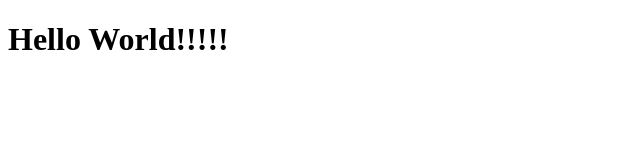
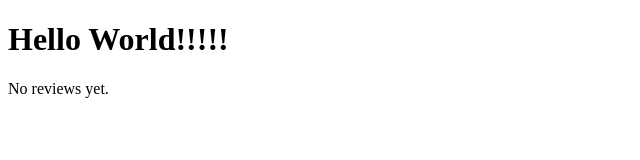
Before and after one commit to pirates-of-the-query-bbean/atelier, a React app: page / in a window 1280 px wide. Shown: the top 160 px of the page, without its empty margins (0-640 px from the left). Built offline with nearby package versions, Linux system fonts and the light colour scheme; the HTML template or start-up script is replaced by a standard one.

Commit message:
Shared Component: 5 stars completed

```diff
--- a/client/src/app.jsx
+++ b/client/src/app.jsx
@@ -1,8 +1,16 @@
 import React from 'react';
+import FiveStars from './sharedComponents/FiveStars.jsx';
 
 const App = () => {
+  const props = 2.5;
+
   return (
-    <h1>Hello World!!!!!</h1>
+    <div>
+      <h1>Hello World!!!!!</h1>
+
+      <FiveStars props={props}/>
+
+    </div>
   )
 }
 
--- /dev/null
+++ b/client/src/sharedComponents/FiveStars.jsx
@@ -0,0 +1,36 @@
+import React from 'react';
+import StarIcon from '@mui/icons-material/Star';
+import StarOutlineIcon from '@mui/icons-material/StarOutline';
+import StarHalfIcon from '@mui/icons-material/StarHalf';
+
+const FiveStars = ({rating}) => {
+
+  const renderStars = (rating) => {
+    let fullStars = Math.floor(rating);
+    let halfStars = rating !== fullStars
+    let emptyStars = 5 - rating;
+    const stars = [];
+
+    for (var i = 0; i < fullStars; i++) {
+      stars.push(<StarIcon />);
+    };
+
+    if (halfStars) {
+      stars.push(<StarHalfIcon />);
+      emptyStars--;
+  };
+
+    for (var j = 0; j < emptyStars; j++) {
+      stars.push(<StarOutlineIcon />);
+    };
+
+    return stars;
+  }
+
+  return (
+    <div className="starRating">{rating ? renderStars(rating) : 'No reviews yet.'}</div>
+  )
+
+}
+
+export default FiveStars;
--- a/package.json
+++ b/package.json
@@ -11,7 +11,6 @@
     "build": "webpack --mode=production --node-env=production",
     "build:dev": "webpack --mode=development",
     "build:prod": "webpack --mode=production --node-env=production"
-
   },
   "repository": {
     "type": "git",
@@ -25,6 +24,10 @@
   "homepage": "https://github.com/pirates-of-the-query-bbean/atelier#readme",
   "dependencies": {
     "@babel/preset-react": "^7.23.3",
+    "@emotion/react": "^11.11.1",
+    "@emotion/styled": "^11.11.0",
+    "@mui/icons-material": "^5.14.18",
+    "@mui/material": "^5.14.18",
     "axios": "^1.6.2",
     "babel": "^6.23.0",
     "dotenv": "^16.3.1",
```
Also changed, not shown: 4 other files (tests, documents, lock files or other folders).
